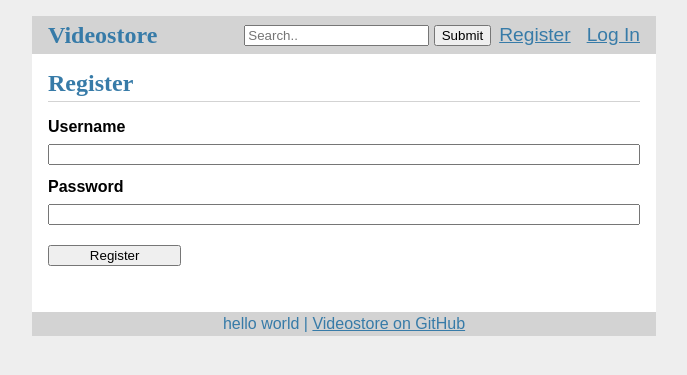
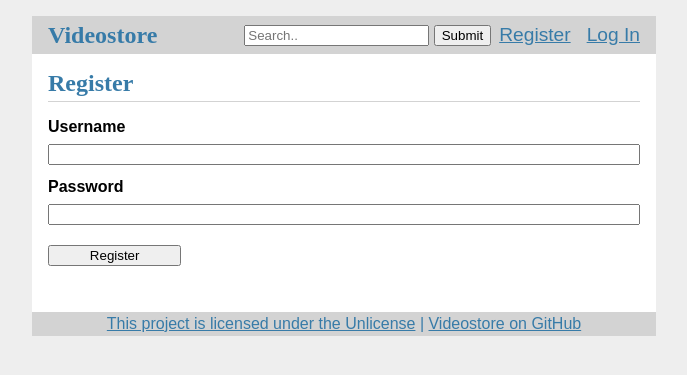
Before and after one commit to kannercollege/videostore, a Flask app: page /auth/register in a window 1280 px wide. Shown: the top 375 px of the page, without its empty margins (296-983 px from the left). Run offline with Flask 2, Linux system fonts and the light colour scheme.

Commit message:
add license notification to footer

```diff
--- a/videostore/templates/base.html
+++ b/videostore/templates/base.html
@@ -28,5 +28,6 @@
   {% block content %}{% endblock %}
 </section>
 <footer>
-  hello world | <a href="https://github.com/kannercollege/videostore">Videostore on GitHub</a>
+  <a href="https://unlicense.org/">This project is licensed under the Unlicense</a> |
+  <a href="https://github.com/kannercollege/videostore">Videostore on GitHub</a>
 </footer>
```
